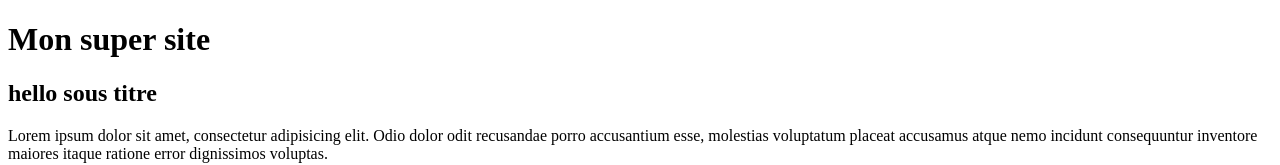
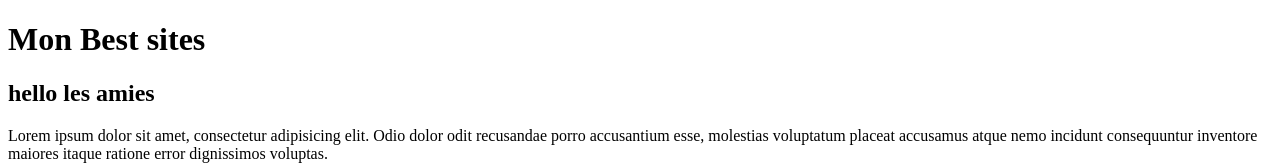
Before and after one commit to fayezeiko/projet-test, a plain HTML site: page index.html in a window 1280 px wide. Shown: the top 165 px of the page. Drawn offline with Linux system fonts and the light colour scheme.

Commit message:
modification des titres

```diff
--- a/index.html
+++ b/index.html
@@ -2,11 +2,11 @@
 <html lang="fr">
 <head>
     <meta charset="UTF-8">
-    <title>Mon super site</title>
+    <title>My life selon kellybrook</title>
 </head>
 <body>
-<h1>Mon super site</h1>
-<h2> hello sous titre </h2>
+<h1>Mon Best sites</h1>
+<h2>hello les amies</h2>
 <p> Lorem ipsum dolor sit amet, consectetur adipisicing elit. Odio dolor odit recusandae porro accusantium esse, molestias voluptatum placeat accusamus atque nemo incidunt consequuntur inventore maiores itaque ratione error dignissimos voluptas.</p>
 <a href="page2.html">cliquez ici pour acceder au site</a>
 </body>
```
